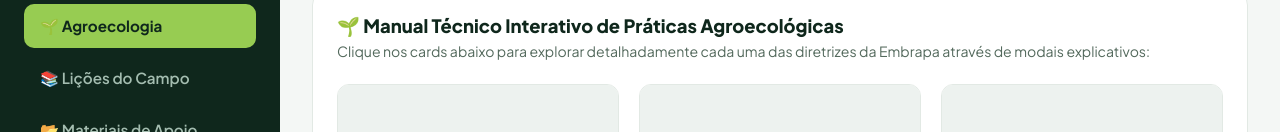
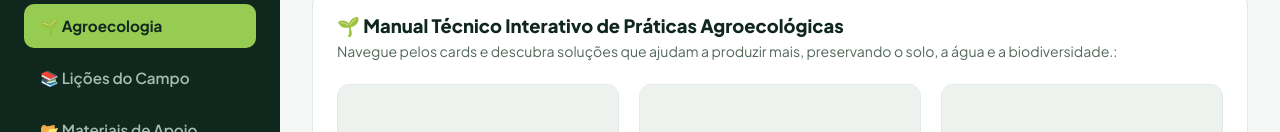
Before and after one commit to Daniel24042009/Agrinho-projeto-winner, a plain HTML site: page index.html in a window 1280 px wide. Both pictures are taken after a click on the button "🌱 Agroecologia". Shown: the part 164-296 px from the top of the page. Drawn offline with Linux system fonts and the light colour scheme.

Commit message:
atualizado

```diff
--- a/index.html
+++ b/index.html
@@ -152,11 +152,10 @@
                     </section>
                 </div>
             </div>
-
             <div id="view-agroecologia" class="view-pane">
                 <section class="card-base">
                     <h2 class="card-title">🌱 Manual Técnico Interativo de Práticas Agroecológicas</h2>
-                    <p class="card-subtitle">Clique nos cards abaixo para explorar detalhadamente cada uma das diretrizes da Embrapa através de modais explicativos:</p>
+                    <p class="card-subtitle"> Navegue pelos cards e descubra soluções que ajudam a produzir mais, preservando o solo, a água e a biodiversidade.:</p>
 
                     <div class="agro-grid-complet">
                         <div class="agro-card-extended" onclick="mostrarModal('rotacao')">
```
